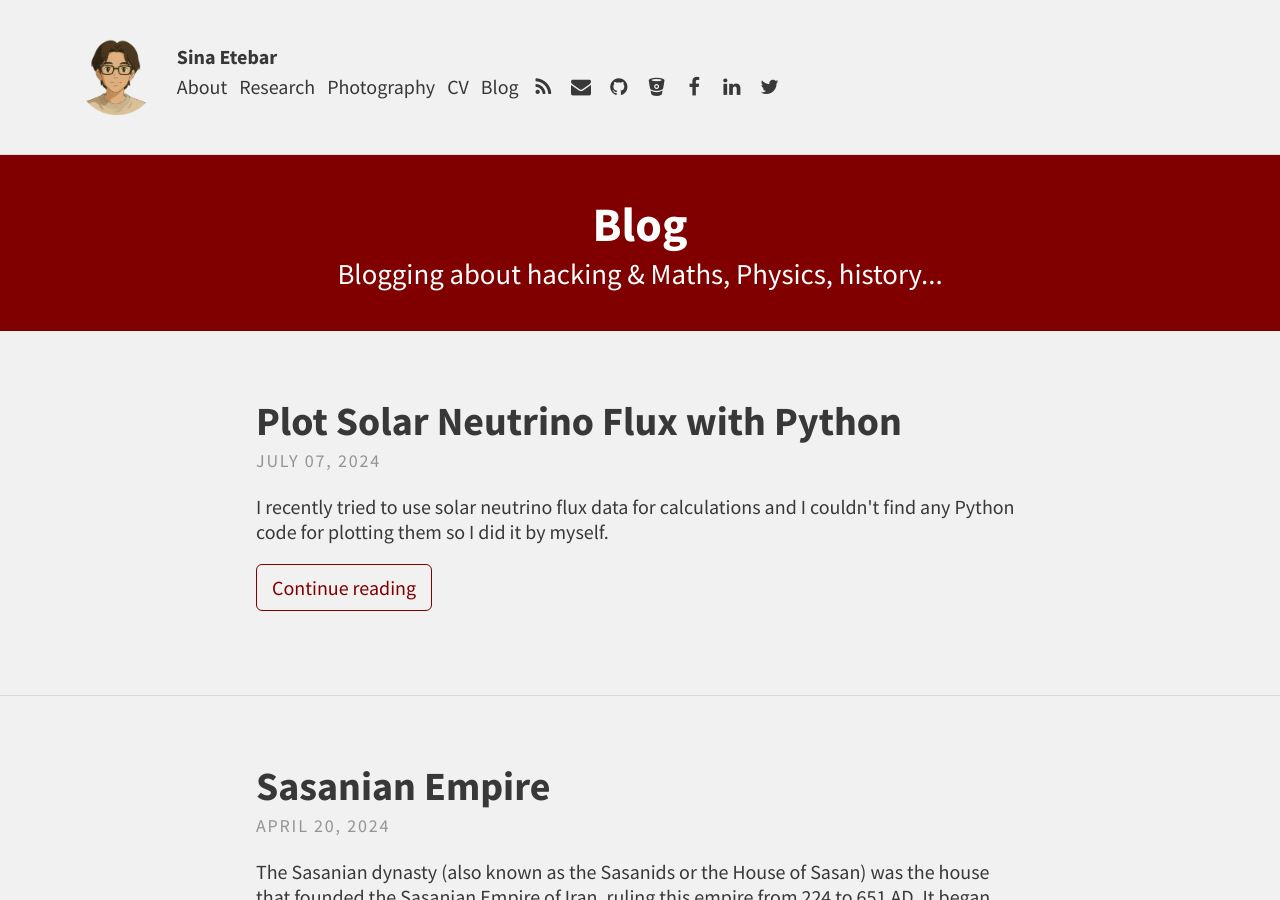
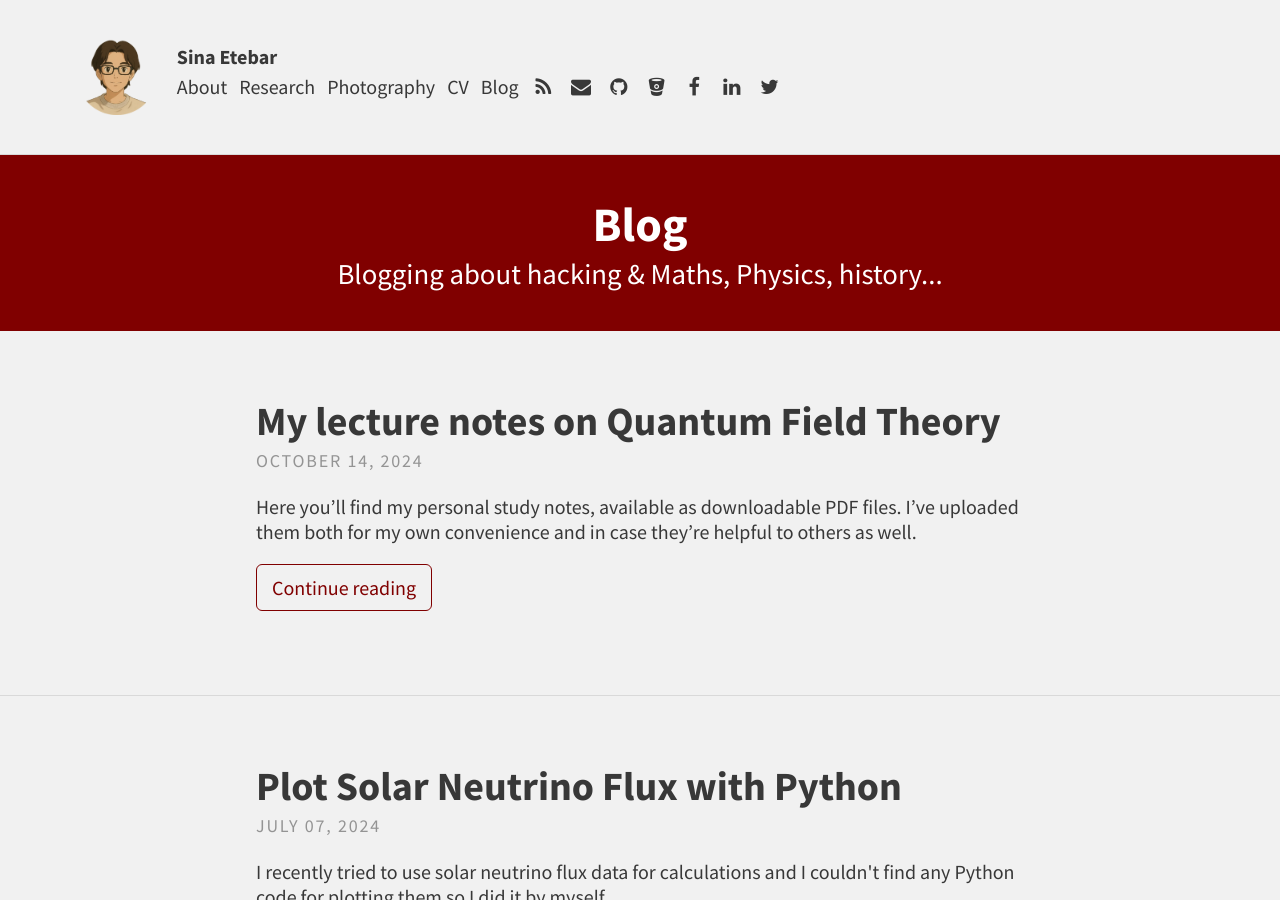
Before and after one commit to SinaEtebar/Website, a Jekyll site: the page built from blog.md, in a window 1280 px wide and 900 px high. Built offline with Jekyll 4.4.1, drawn with Linux system fonts in a browser that asks for light colours.

Commit message:
Update blog.md

```diff
--- a/blog.md
+++ b/blog.md
@@ -12,6 +12,24 @@ feature-img: "assets/img/SNF/header.png"
     <h2>Blogging about hacking & Maths, Physics, history...</h2>
   </div>
  <div class="posts">
+  <div class="post-teaser">
+      <header>
+        <h1>
+          <a class="post-link" href="/2024/10/14/MyNotesQFT.html">
+            My lecture notes on Quantum Field Theory
+          </a>
+        </h1>
+        <p class="meta">
+          October 14, 2024
+        </p>
+      </header>
+      <div class="excerpt">
+     Here you’ll find my personal study notes, available as downloadable PDF files. I’ve uploaded them both for my own convenience and in case they’re helpful to others as well.<br>
+        <a class="button" href="/2024/10/14/MyNotesQFT.html">
+          Continue reading
+        </a>
+      </div>
+   </div>
   <div class="post-teaser">
       <header>
         <h1>
```
